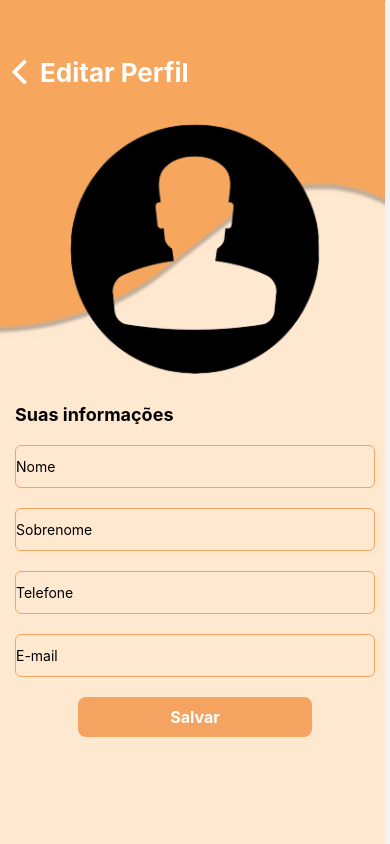
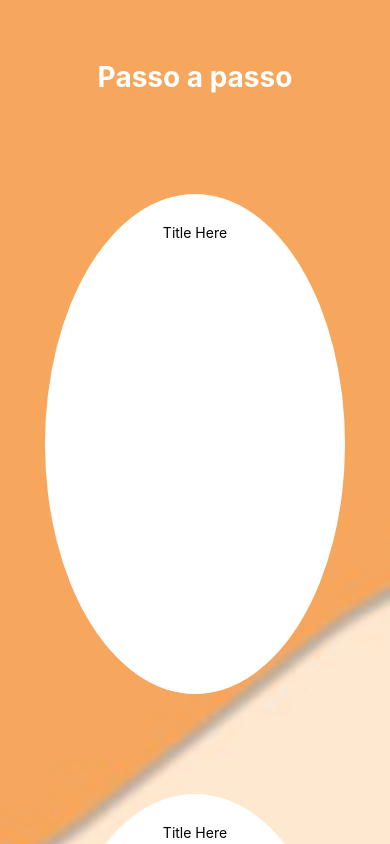
Before and after one commit to BrunoCardoso02/Ninus, a React Native app: screen /Infografico in a window 390 px wide. Shown: the top 844 px of the page. Built offline with nearby package versions, Linux system fonts and the light colour scheme.

Commit message:
Criação da tela de infográfico

```diff
--- a/App.js
+++ b/App.js
@@ -8,6 +8,7 @@ import { createStackNavigator } from '@react-navigation/stack';
 import { createBottomTabNavigator } from '@react-navigation/bottom-tabs';
 import TelaLogin from './pages/TelaLogin/index.js';
 import EditarPerfil from './pages/EditarPerfil/index.js';
+import Infografico from './pages/InfoGrafico/index.js';
 
 const Tab = createBottomTabNavigator();
 const Stack = createStackNavigator();
@@ -26,13 +27,14 @@ function TabNavigator() {
 export default function App() {
   return (
     <NavigationContainer>
-      <Stack.Navigator initialRouteName="EditarPerfil" headerMode="none">
+      <Stack.Navigator initialRouteName="Infografico" headerMode="none">
         <Stack.Screen name="CadastroUsuario" component={CadastroUsuario} />
         <Stack.Screen name="TabNavigator" component={TabNavigator} />
         <Stack.Screen name="TelaAulas" component={TelaAulas} />
         <Stack.Screen name="TelaPerfil" component={TelaPerfil} />
         <Stack.Screen name="TelaLogin" component={TelaLogin} />
         <Stack.Screen name="EditarPerfil" component={EditarPerfil} />
+        <Stack.Screen name="Infografico" component={Infografico} />
       </Stack.Navigator>
     </NavigationContainer>
 
--- a/pages/CadastroAulas/index.js
+++ b/pages/CadastroAulas/index.js
@@ -25,7 +25,7 @@ import { NavigationContainer } from '@react-navigation/native';
 
 const { width, height } = Dimensions.get('window');
 
-export default function TelaAulas() {
+export default function TelaAulas({ navigation }) {
   const [isOpen, setIsOpen] = useState(false);
   const [showNoClassesMessage, setShowNoClassesMessage] = useState(true);
 
@@ -33,13 +33,19 @@ export default function TelaAulas() {
     setIsOpen(!isOpen);
   };
 
+  const irTelaPerfil = () => {
+    navigation.navigate("TelaPerfil")
+  }
+
   return (
     <ImageBackground
       source={require('../../assets/background2.jpg')}
       style={styles.container}>
       <View style={styles.header}>
         <Text style={styles.title}>Aulas de Hoje</Text>
-        <FontAwesome name="user-circle-o" size={width * 0.1} color="white" />
+        <TouchableOpacity onPress={irTelaPerfil}>
+          <FontAwesome name="user-circle-o" size={width * 0.1} color="white" />
+        </TouchableOpacity>
       </View>
 
       <KeyboardAvoidingView style={{ flex: 1 }} behavior="padding">
--- a/pages/EditarPerfil/index.js
+++ b/pages/EditarPerfil/index.js
@@ -15,6 +15,19 @@ export default function EditarPerfil({ navigation }) {
     const[sobrenome, setSobrenome] = useState("");
     const[telefone, setTelefone] = useState("");
     const[email, setEmail] = useState("");
+
+    const salvar = () => {
+        const dados = { nome, sobrenome, telefone, email}
+        api
+            .post("", dados)
+            .then( (response) => {
+                alert("Dados alterados com sucesso!");
+            })
+            .catch( (err) => {
+                alert("Erro ao realizar mudanças");
+            })
+
+    }
 
     const voltarTela = () => {
         navigation.navigate("TelaPerfil")
--- a/pages/EditarPerfil/style.js
+++ b/pages/EditarPerfil/style.js
@@ -7,7 +7,7 @@ const styles = StyleSheet.create({
     },
 
     voltar: {
-        fontSize: 40
+        fontSize: 40,
     },
 
     title: {
--- a/pages/InfoGrafico/index.js
+++ b/pages/InfoGrafico/index.js
@@ -0,0 +1,44 @@
+import { useState } from 'react';
+import { View, Text, TextInput, TouchableOpacity, ImageBackground, ScrollView } from 'react-native';
+import styles from './style';
+
+export default function Infografico() {
+    return(
+        <ImageBackground source={require('../../assets/background2.jpg')} style={styles.container}>
+            <ScrollView>
+                <View>
+                    <Text style={styles.title}>Passo a passo</Text>
+                </View>
+
+                <View style={styles.containerTitle}>
+                    <View style={styles.containerTexto}>
+                        <Text>Title Here</Text>
+                        <Text style={styles.texto}></Text>
+                    </View>
+                </View>
+
+                <View style={styles.containerTitle}>
+                    <View style={styles.containerTexto}>
+                        <Text>Title Here</Text>
+                        <Text style={styles.texto}></Text>
+                    </View>
+                </View>
+
+                <View style={styles.containerTitle}>
+                    <View style={styles.containerTexto}>
+                        <Text>Title Here</Text>
+                        <Text style={styles.texto}></Text>
+                    </View>
+                </View>
+
+                <View style={styles.containerTitle}>
+                    <View style={styles.containerTexto}>
+                        <Text>Title Here</Text>
+                        <Text style={styles.texto}></Text>
+                    </View>
+                </View>
+
+            </ScrollView>
+        </ImageBackground>
+    )
+}
--- a/pages/InfoGrafico/style.js
+++ b/pages/InfoGrafico/style.js
@@ -0,0 +1,40 @@
+import { StyleSheet } from "react-native";
+
+const styles = StyleSheet.create({
+    container: {
+        flex: 1,
+        height: "100%",
+        width: "100%",
+        alignItems: "center",
+    },
+
+    containerTitle: {
+        backgroundColor: "white",
+        width: 300,
+        height: 500,
+        marginTop: 100,
+        alignSelf: "center",
+        borderRadius: "100%",
+        alignItems: "center"
+    },
+
+    title: {
+        marginTop: 60,
+        color: "white",
+        fontSize: 28,
+        fontWeight: "bold",
+        textAlign: "center"
+    },
+
+    containerTexto: {
+        marginHorizontal: 30,
+        marginTop: 30,
+        alignItems: "center"
+    },
+
+    texto: {
+        marginTop: 50
+    }
+})
+
+export default styles;
--- a/pages/Perfil/index.js
+++ b/pages/Perfil/index.js
@@ -16,11 +16,14 @@ export default function TelaPerfil({ navigation }) {
     }
     return(
         <ImageBackground source={require('../../assets/background2.jpg')} style={style.container}>
-            <View style={style.conteudo}>
+            <View>
                 <TouchableOpacity onPress={voltarTela}>
                     <Ionicons name="chevron-back" color={"white"} style={style.voltar}/>
                 </TouchableOpacity>
-                <Text style={style.titulo}>Tela de Perfil</Text>
+            </View>
+
+            <View style={style.conteudo}>
+                {/* <Text style={style.titulo}>Tela de Perfil</Text> */}
                 <Image source={require('../../assets/imagemPerfil.png')} style={style.fotoPerfil}/>
                 <TouchableOpacity onPress={navegar}>
                     <Text style={style.nome}>{nome}Marcos</Text>
--- a/pages/Perfil/style.js
+++ b/pages/Perfil/style.js
@@ -38,7 +38,9 @@ const style = StyleSheet.create({
     },
 
     voltar: {
-        fontSize: 40
+        fontSize: 40,
+        marginLeft: 20,
+        marginTop: 40
     }
 
 })
```
